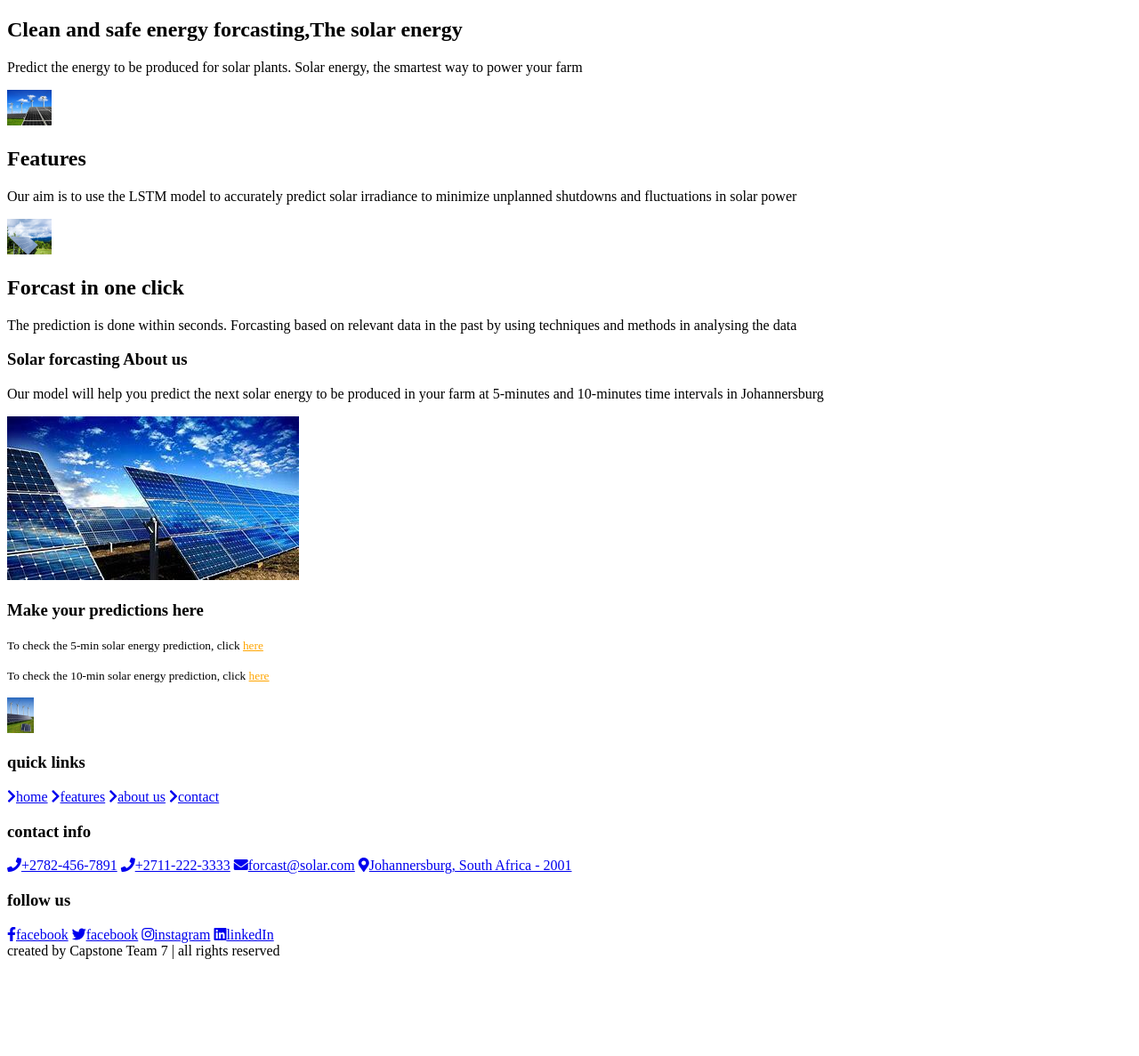
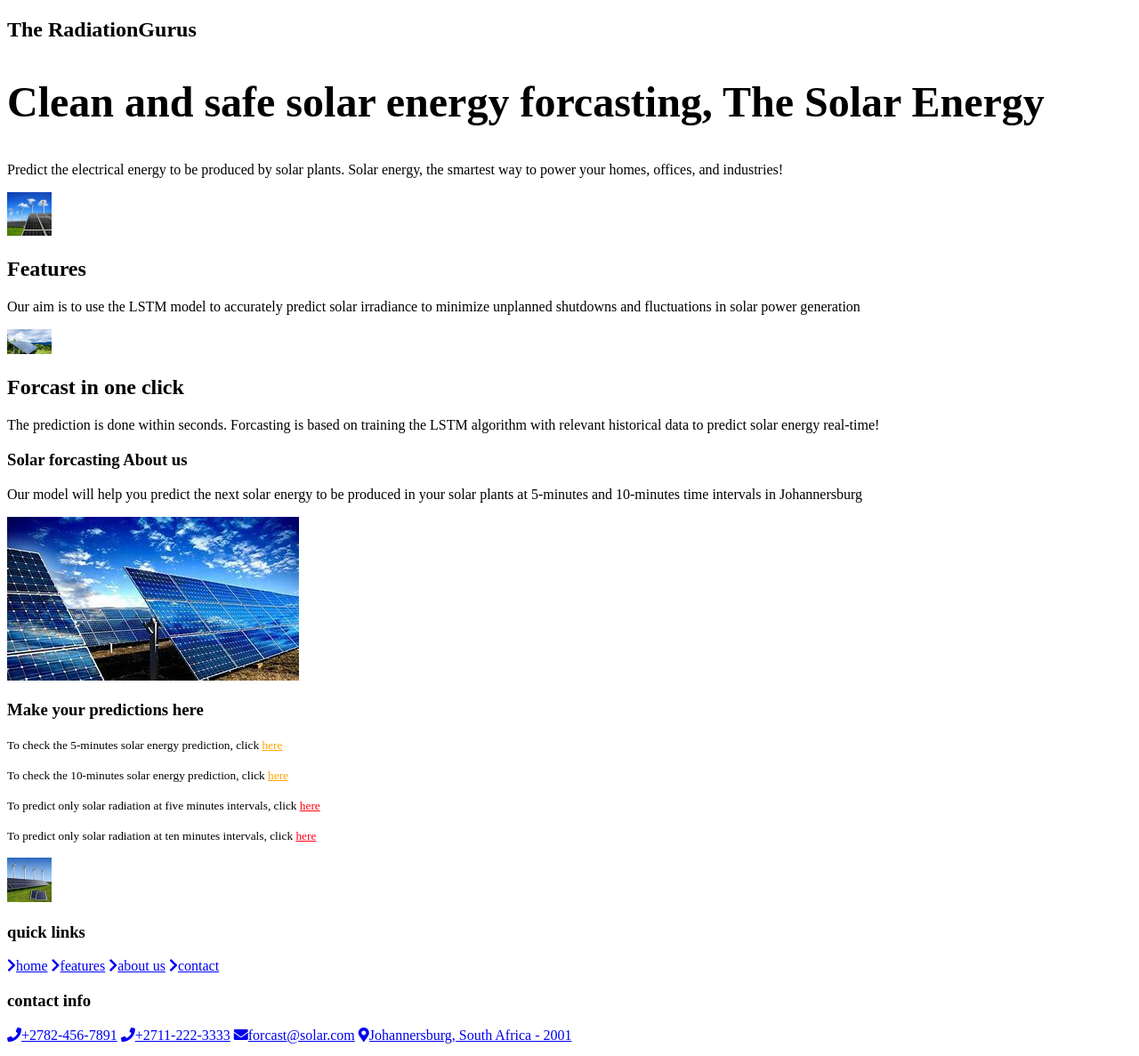
Before and after one commit to Capstone-project-group-7/solar-power-app, a Flask app: page / in a window 1280 px wide. Shown: the part 96-1283 px from the top of the page at 89% size. Before the commit the page ends 1174 px from the top, so only its background shows below. Run offline with Flask 2, Linux system fonts and the light colour scheme.

Commit message:
make it better

```diff
--- a/templates/index.html
+++ b/templates/index.html
@@ -28,11 +28,12 @@
     <!-- home section stars  -->
     <section class="home" id="home">
         <div class="content">
-            <h1>Clean and safe energy forcasting,The solar energy</h1>
-            <p>Predict the energy to be produced for solar plants. Solar energy, the smartest way to power your farm</p>
+            <h1>The RadiationGurus</h1>
+            <h2 style="font-size: 3em;">Clean and safe solar energy forcasting, The Solar Energy</h2>
+            <p>Predict the electrical energy to be produced by solar plants. Solar energy, the smartest way to power your homes, offices, and industries!</p>
         </div>
         <div class="image">
-            <img src="../static/energy-concepts-solar.jpg" alt="solar-image" width="50" height="40">
+            <img src="../static/energy-concepts-solar.jpg" alt="solar-image" width="50">
         </div>
     </section>
     <!-- home section ends -->
@@ -40,23 +41,23 @@
     <section class="features" id="features">
         <div class="heading">
             <h1>Features</h1>
-            <p>Our aim is to use the LSTM model to accurately predict solar irradiance to minimize unplanned shutdowns and fluctuations in solar power</p>
+            <p>Our aim is to use the LSTM model to accurately predict solar irradiance to minimize unplanned shutdowns and fluctuations in solar power generation</p>
         </div>
         <div class="row">
             <!-- 1 Tab  -->
             <div class="image">
-                <img src="../static/solar-panel.jpg" alt="solar-image2" width="50" height="40">
+                <img src="../static/solar-panel.jpg" alt="solar-image2" width="50">
             </div>
             <div class="content">
                 <h1>Forcast in one click</h1>
-                <p>The prediction is done within seconds. Forcasting based on relevant data in the past by using techniques and methods in analysing the data</p>
+                <p>The prediction is done within seconds. Forcasting is based on training the LSTM algorithm with relevant historical data to predict solar energy real-time!</p>
             </div>
             <!-- 1 Tab  -->
             <!-- 2 Tab  -->
         <section class="about" id="about">
             <div class="content">
                 <h1>Solar forcasting About us</h1>
-                <p>Our model will help you predict the next solar energy to be produced in your farm at 5-minutes and 10-minutes time intervals in Johannersburg</p>
+                <p>Our model will help you predict the next solar energy to be produced in your solar plants at 5-minutes and 10-minutes time intervals in Johannersburg</p>
             </div>
                 <!-- 1 Tab  -->
                 <div class="image">
@@ -66,11 +67,13 @@
             <section class="predict" id="predict">
             <div class="content">
                 <h1>Make your predictions here</h1>
-                <p><small>To check the 5-min solar energy prediction, click <a href="https://solar-power-app4.herokuapp.com/" style="color: orange;">here</a></small></p>
-                <p><small>To check the 10-min solar energy prediction, click <a href="https://solar-power-app2.herokuapp.com/" style="color: orange;">here</a></small></p>
+                <p><small>To check the 5-minutes solar energy prediction, click <a href="https://solar-power-app4.herokuapp.com/" style="color: orange;">here</a></small></p>
+                <p><small>To check the 10-minutes solar energy prediction, click <a href="https://solar-power-app2.herokuapp.com/" style="color: orange;">here</a></small></p>
+                <p><small>To predict only solar radiation at five minutes intervals, click <a href="https://solar-power-app3.herokuapp.com/" style="color: rgb(255, 0, 13);">here</a></small></p>
+                <p><small>To predict only solar radiation at ten minutes intervals, click <a href="https://solar-power-app1.herokuapp.com/" style="color: rgb(255, 0, 30);">here</a></small></p>
             </div>
             <div class="image">
-                <img src="../static/a5d3b536dae8fe666728ec6ab7aba623.jpg" alt="solar-image" width="30" height="40">
+                <img src="../static/a5d3b536dae8fe666728ec6ab7aba623.jpg" alt="solar-image" width="50">
             </div>
         </section>
         <section class="footer" id="footer">
```
